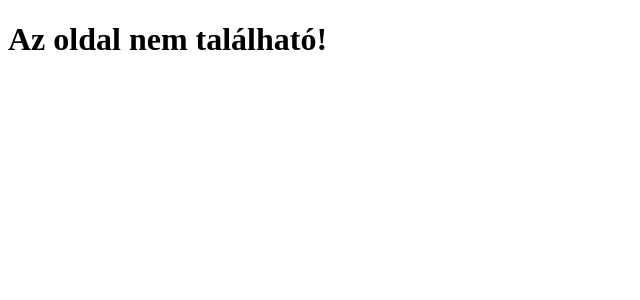
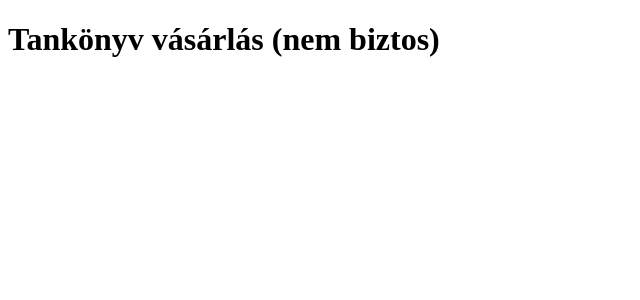
Before and after one commit to mcitomi/minerva, a React (Create React App) app in the folder frontend/: page /shop in a window 1280 px wide. Shown: the top 300 px of the page, without its empty margins (0-640 px from the left). Built offline with nearby package versions, Linux system fonts and the light colour scheme.

Commit message:
new folders and create shop.jsx

```diff
--- a/frontend/src/App.jsx
+++ b/frontend/src/App.jsx
@@ -1,6 +1,6 @@
 import React from "react";
 import { BrowserRouter as Router, Routes, Route } from "react-router-dom";
-import { Home, About, Login, Registration ,NotFound } from "./pages/index.js"
+import { Home, About, Login, Registration, Shop ,NotFound } from "./pages/index.js"
 
 export default () => {
     return (
@@ -10,6 +10,7 @@ export default () => {
                 <Route path="/about" element={<About></About>}></Route>
                 <Route path="/login" element={<Login></Login>}></Route>
                 <Route path="/registration" element={<Registration></Registration>}></Route>
+                <Route path="/shop" element={<Shop></Shop>}></Route>
                 {/* Ide a többi oldalt */}
                 <Route path="*" element={<NotFound></NotFound>}></Route>
             </Routes>
--- a/frontend/src/pages/index.js
+++ b/frontend/src/pages/index.js
@@ -2,4 +2,5 @@ export { default as Home } from "./home.jsx";
 export { default as About } from "./about.jsx";
 export { default as Login } from "./login.jsx";
 export { default as Registration } from "./registration.jsx";
+export { default as Shop } from "./shop.jsx";
 export { default as NotFound } from "./notfound.jsx";
--- /dev/null
+++ b/frontend/src/pages/shop.jsx
@@ -0,0 +1,3 @@
+export default () => {
+    return <h1>Tankönyv vásárlás (nem biztos)</h1>;
+}
```
